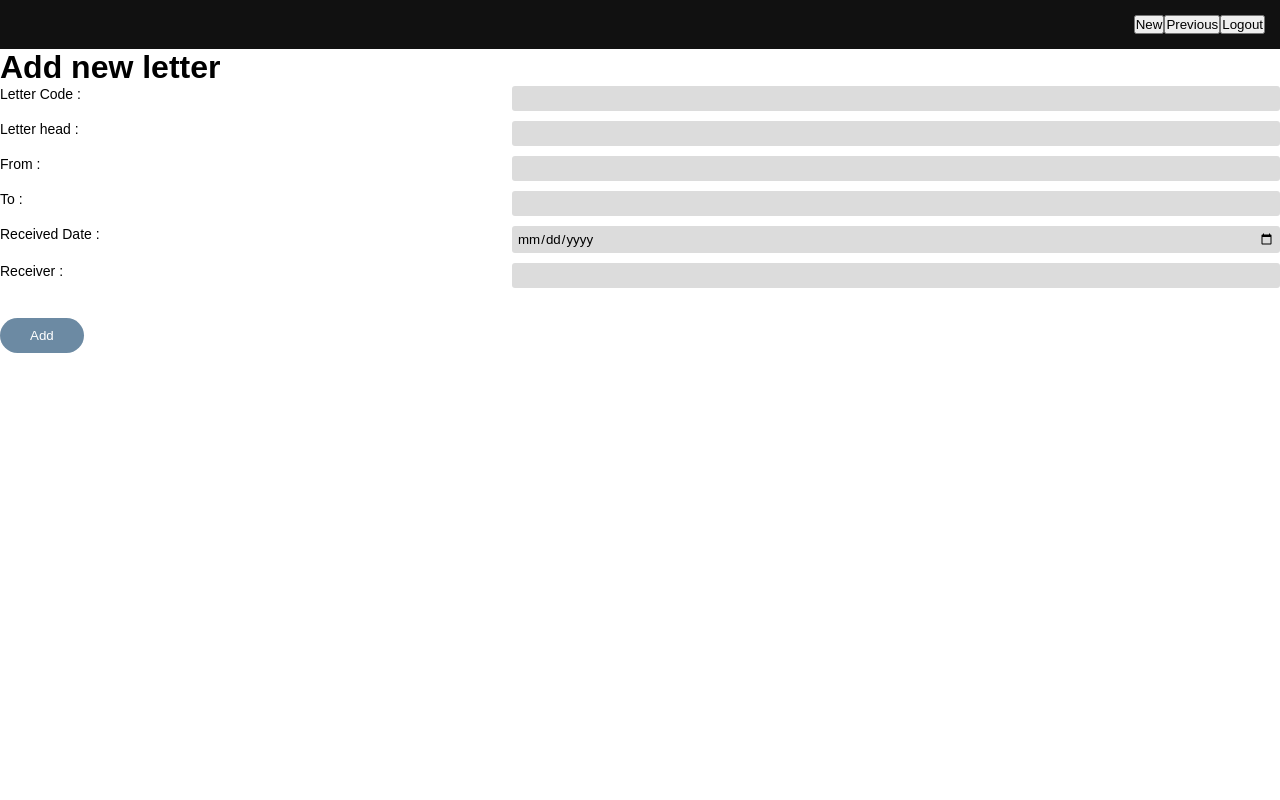
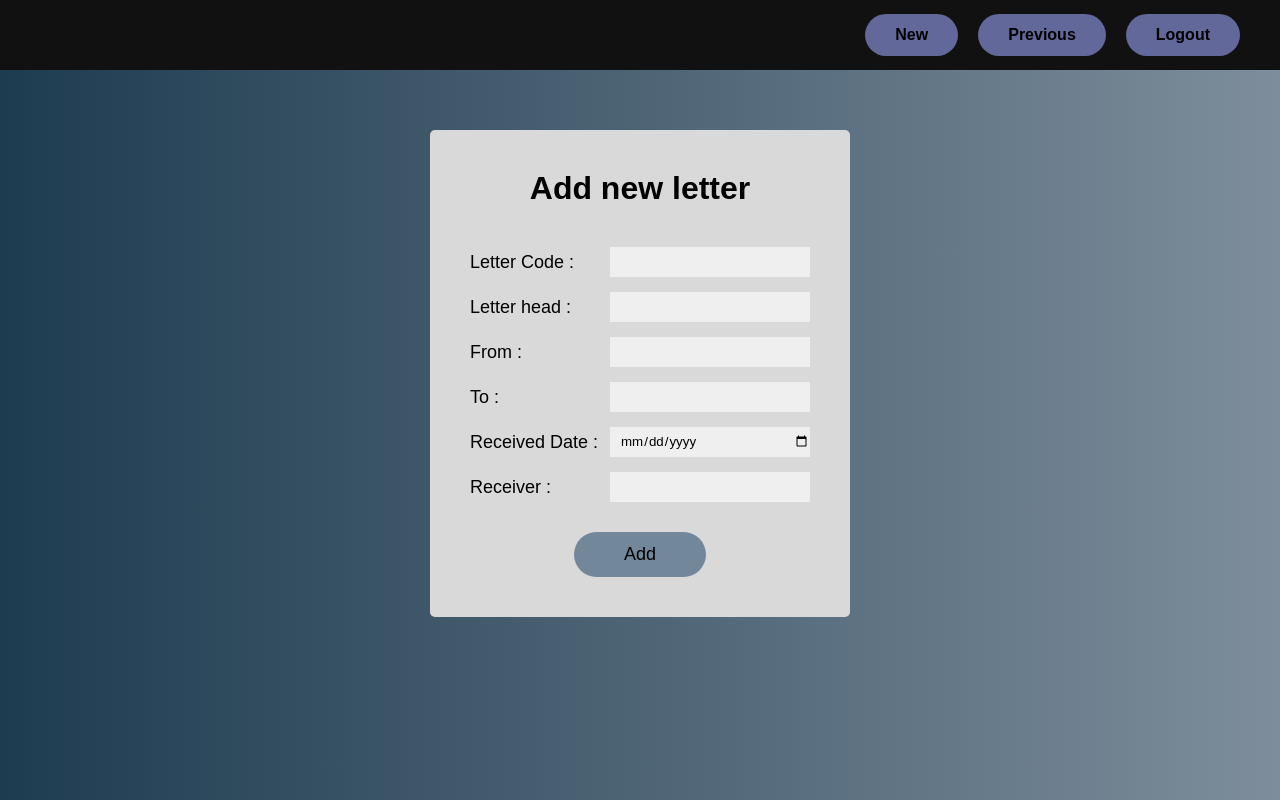
Before and after one commit to Nethmini6/Letter-Management-System, a React (Create React App) app in the folder letter-frontend/: page /new in a window 1280 px wide. Built offline with nearby package versions, Linux system fonts and the light colour scheme.

Commit message:
Made changes

```diff
--- a/letter-frontend/src/App.css
+++ b/letter-frontend/src/App.css
@@ -265,90 +265,82 @@
 
 
 
-/*add*/
+/* new */
 
-* {
+body {
   margin: 0;
-  padding: 0;
-  box-sizing: border-box;
-  font-family: Arial, sans-serif;
+  font-family: Arial, Helvetica, sans-serif;
 }
 
 /* Background */
-.add-container {
-  height: 100vh;
-  background: linear-gradient(to right, #2c3e50, #6c8aa3);
-  display: flex;
-  flex-direction: column;
+.main-container {
+  min-height: 100vh;
+  background: linear-gradient(to right, #1e3c50, #7d8d9b);
 }
 
 /* Navbar */
 .navbar {
+  height: 70px;
   background-color: #111;
-  padding: 15px;
   display: flex;
   justify-content: flex-end;
+  align-items: center;
+  padding-right: 40px;
+  gap: 20px;
 }
 
-.nav-buttons button {
-  margin-left: 15px;
-  padding: 8px 20px;
-  border-radius: 20px;
+.navbar button {
+  background-color: #62689a;
   border: none;
-  background-color: #6c7a99;
-  color: white;
+  padding: 12px 30px;
+  border-radius: 30px;
+  font-size: 16px;
+  font-weight: bold;
   cursor: pointer;
 }
 
-.nav-buttons button:hover {
-  background-color: #8fa1c7;
+/* Form Card */
+.form-container {
+  width: 420px;
+  background-color: #d9d9d9;
+  margin: 60px auto;
+  padding: 40px;
+  border-radius: 5px;
 }
 
-/* Form Card */
-.form-card {
-  background-color: #e6e6e6;
-  width: 350px;
-  margin: auto;
-  margin-top: 80px;
-  padding: 30px;
-  border-radius: 10px;
+.form-container h1 {
   text-align: center;
+  margin-bottom: 40px;
 }
 
-.form-card h2 {
-  margin-bottom: 20px;
-}
-
-/* Form Layout */
+/* Form Rows */
 .form-group {
   display: flex;
-  justify-content: space-between;
-  margin-bottom: 10px;
+  align-items: center;
+  margin-bottom: 15px;
 }
 
 .form-group label {
-  font-size: 14px;
+  width: 140px;
+  font-size: 18px;
 }
 
 .form-group input {
-  width: 60%;
-  padding: 5px;
+  flex: 1;
+  height: 30px;
   border: none;
-  background-color: #dcdcdc;
-  border-radius: 3px;
+  background-color: #efefef;
+  padding-left: 10px;
 }
 
-/* Button */
+/* Add Button */
 .add-btn {
-  margin-top: 20px;
-  padding: 10px 30px;
+  display: block;
+  margin: 30px auto 0;
+  background-color: #73879b;
   border: none;
-  border-radius: 20px;
-  background-color: #6c8aa3;
-  color: white;
+  padding: 12px 50px;
+  border-radius: 30px;
+  font-size: 18px;
   cursor: pointer;
 }
-
-.add-btn:hover {
-  background-color: #8fa1c7;
-}
--- a/letter-frontend/src/App.js
+++ b/letter-frontend/src/App.js
@@ -38,7 +38,7 @@ function App() {
       <Route path="/" element={<Login />} />
       <Route path="/signup" element={<Signup />} />
       <Route path="/dashboard" element={<Dashboard />} />
-      <Route path="new" element={<New />}/>
+      <Route path="/new" element={<New />} />
     </Routes>
   );
 }
--- a/letter-frontend/src/Pages/dashboard.js
+++ b/letter-frontend/src/Pages/dashboard.js
@@ -11,7 +11,7 @@ const Dashboard = () => {
       {/* Navbar */}
       <div className="navbar">
         <div className="nav-buttons">
-          <button onClick={() => navigate("/")}>New</button>
+          <button onClick={() => navigate("/new ")}>New</button>
           <button onclick={() => navigate("/")}>Previous</button>
           <button onClick={() => navigate("/")}>Logout</button>
         </div>
--- a/letter-frontend/src/Pages/new.js
+++ b/letter-frontend/src/Pages/new.js
@@ -1,10 +1,150 @@
+// import React, { useState } from "react";
+// import axios from "axios";
+// import "../App.css";
+// import { useNavigate } from "react-router-dom";
+
+// function New() {
+// const navigate = useNavigate();
+//   const [formData, setFormData] = useState({
+//     letterCode: "",
+//     letterHead: "",
+//     from: "",
+//     to: "",
+//     receivedDate: "",
+//     receiver: "",
+//   });
+
+//   const handleChange = (e) => {
+//     setFormData({
+//       ...formData,
+//       [e.target.name]: e.target.value,
+//     });
+//   };
+
+//   const handleSubmit = async (e) => {
+//     e.preventDefault();
+
+//     try {
+//       await axios.post(
+//         "http://localhost:5000/api/letters/add",
+//         formData
+//       );
+
+//       alert("Letter Added Successfully");
+
+//       setFormData({
+//         letterCode: "",
+//         letterHead: "",
+//         from: "",
+//         to: "",
+//         receivedDate: "",
+//         receiver: "",
+//       });
+
+//     } catch (error) {
+//       console.log(error);
+//     }
+//   };
+
+//   return (
+//     <div className="container">
+
+//       <nav className="navbar">
+//         <button>New</button>
+//         <button>Previous</button>
+//         <button>Logout</button>
+//       </nav>
+
+//       <div className="form-box">
+//         <h1>Add new letter</h1>
+
+//         <form onSubmit={handleSubmit}>
+
+//           <div className="form-group">
+//             <label>Letter Code :</label>
+//             <input
+//               type="text"
+//               name="letterCode"
+//               value={formData.letterCode}
+//               onChange={handleChange}
+//               required
+//             />
+//           </div>
+
+//           <div className="form-group">
+//             <label>Letter head :</label>
+//             <input
+//               type="text"
+//               name="letterHead"
+//               value={formData.letterHead}
+//               onChange={handleChange}
+//               required
+//             />
+//           </div>
+
+//           <div className="form-group">
+//             <label>From :</label>
+//             <input
+//               type="text"
+//               name="from"
+//               value={formData.from}
+//               onChange={handleChange}
+//               required
+//             />
+//           </div>
+
+//           <div className="form-group">
+//             <label>To :</label>
+//             <input
+//               type="text"
+//               name="to"
+//               value={formData.to}
+//               onChange={handleChange}
+//               required
+//             />
+//           </div>
+
+//           <div className="form-group">
+//             <label>Received Date :</label>
+//             <input
+//               type="date"
+//               name="receivedDate"
+//               value={formData.receivedDate}
+//               onChange={handleChange}
+//               required
+//             />
+//           </div>
+
+//           <div className="form-group">
+//             <label>Receiver :</label>
+//             <input
+//               type="text"
+//               name="receiver"
+//               value={formData.receiver}
+//               onChange={handleChange}
+//               required
+//             />
+//           </div>
+
+//           <button onClick={() => navigate("/")}>Add</button>
+
+//         </form>
+//       </div>
+//     </div>
+//   );
+// }
+
+// export default New;
+
+
 import React, { useState } from "react";
 import axios from "axios";
 import "../App.css";
 import { useNavigate } from "react-router-dom";
 
 function New() {
-const navigate = useNavigate();
+  const navigate = useNavigate();
+
   const [formData, setFormData] = useState({
     letterCode: "",
     letterHead: "",
@@ -14,6 +154,7 @@ const navigate = useNavigate();
     receiver: "",
   });
 
+  // Handle Input Change
   const handleChange = (e) => {
     setFormData({
       ...formData,
@@ -21,6 +162,7 @@ const navigate = useNavigate();
     });
   };
 
+  // Handle Submit
   const handleSubmit = async (e) => {
     e.preventDefault();
 
@@ -43,25 +185,40 @@ const navigate = useNavigate();
 
     } catch (error) {
       console.log(error);
+      alert("Error Adding Letter");
     }
   };
 
   return (
-    <div className="container">
+    <div className="main-container">
 
-      <nav className="navbar">
-        <button>New</button>
-        <button>Previous</button>
-        <button>Logout</button>
-      </nav>
+      {/* Navbar */}
+      <div className="navbar">
 
-      <div className="form-box">
+        <button onClick={() => navigate("/new")}>
+          New
+        </button>
+
+        <button onClick={() => navigate(-1)}>
+          Previous
+        </button>
+
+        <button onClick={() => navigate("/")}>
+          Logout
+        </button>
+
+      </div>
+
+      {/* Form Card */}
+      <div className="form-container">
+
         <h1>Add new letter</h1>
 
         <form onSubmit={handleSubmit}>
 
           <div className="form-group">
             <label>Letter Code :</label>
+
             <input
               type="text"
               name="letterCode"
@@ -73,6 +230,7 @@ const navigate = useNavigate();
 
           <div className="form-group">
             <label>Letter head :</label>
+
             <input
               type="text"
               name="letterHead"
@@ -84,6 +242,7 @@ const navigate = useNavigate();
 
           <div className="form-group">
             <label>From :</label>
+
             <input
               type="text"
               name="from"
@@ -95,6 +254,7 @@ const navigate = useNavigate();
 
           <div className="form-group">
             <label>To :</label>
+
             <input
               type="text"
               name="to"
@@ -106,6 +266,7 @@ const navigate = useNavigate();
 
           <div className="form-group">
             <label>Received Date :</label>
+
             <input
               type="date"
               name="receivedDate"
@@ -117,6 +278,7 @@ const navigate = useNavigate();
 
           <div className="form-group">
             <label>Receiver :</label>
+
             <input
               type="text"
               name="receiver"
@@ -131,7 +293,9 @@ const navigate = useNavigate();
           </button>
 
         </form>
+
       </div>
+
     </div>
   );
 }
```
Also changed, not shown: letter-frontend/src/Pages/add.js (deleted, +0 -82 lines).
